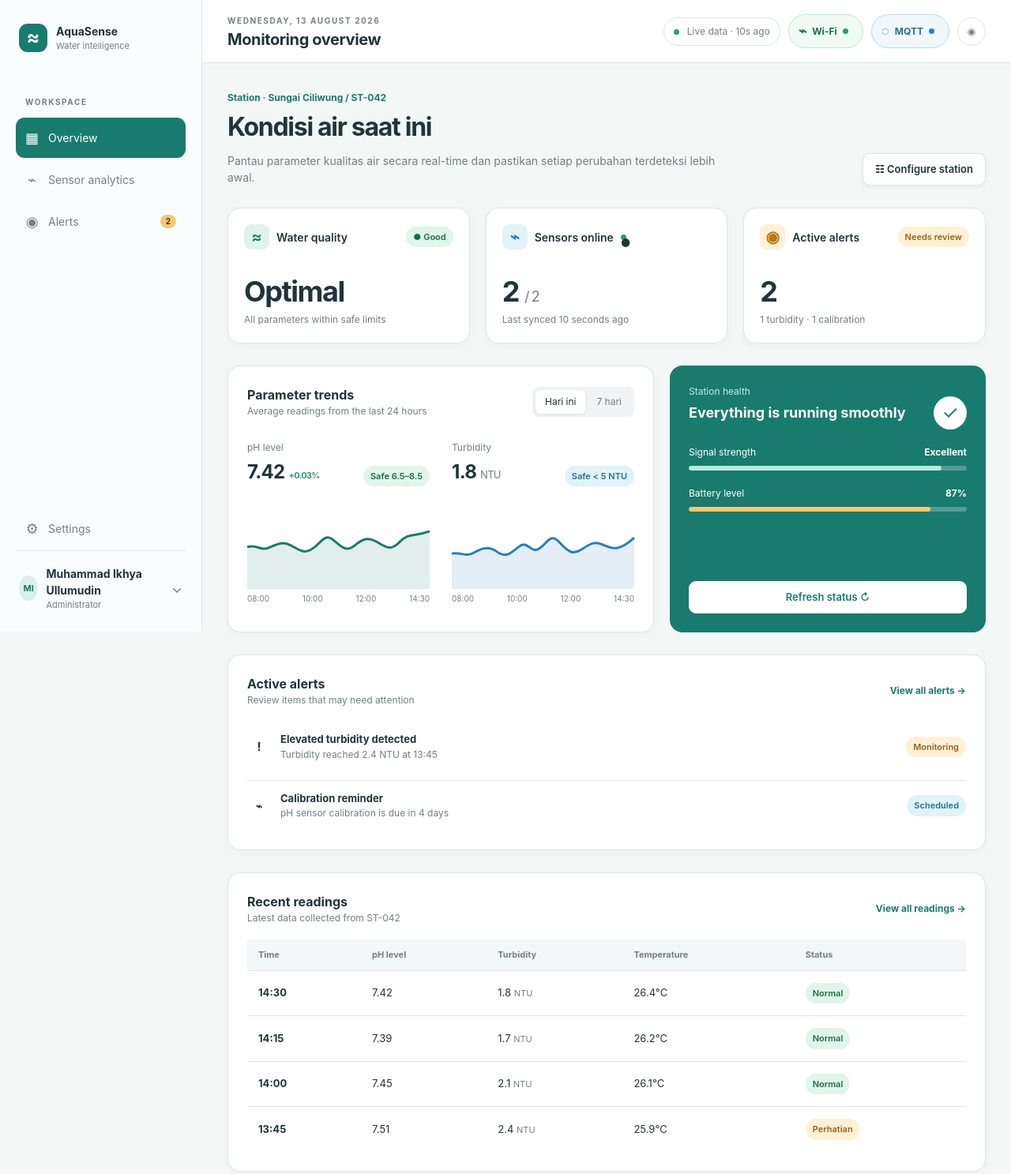
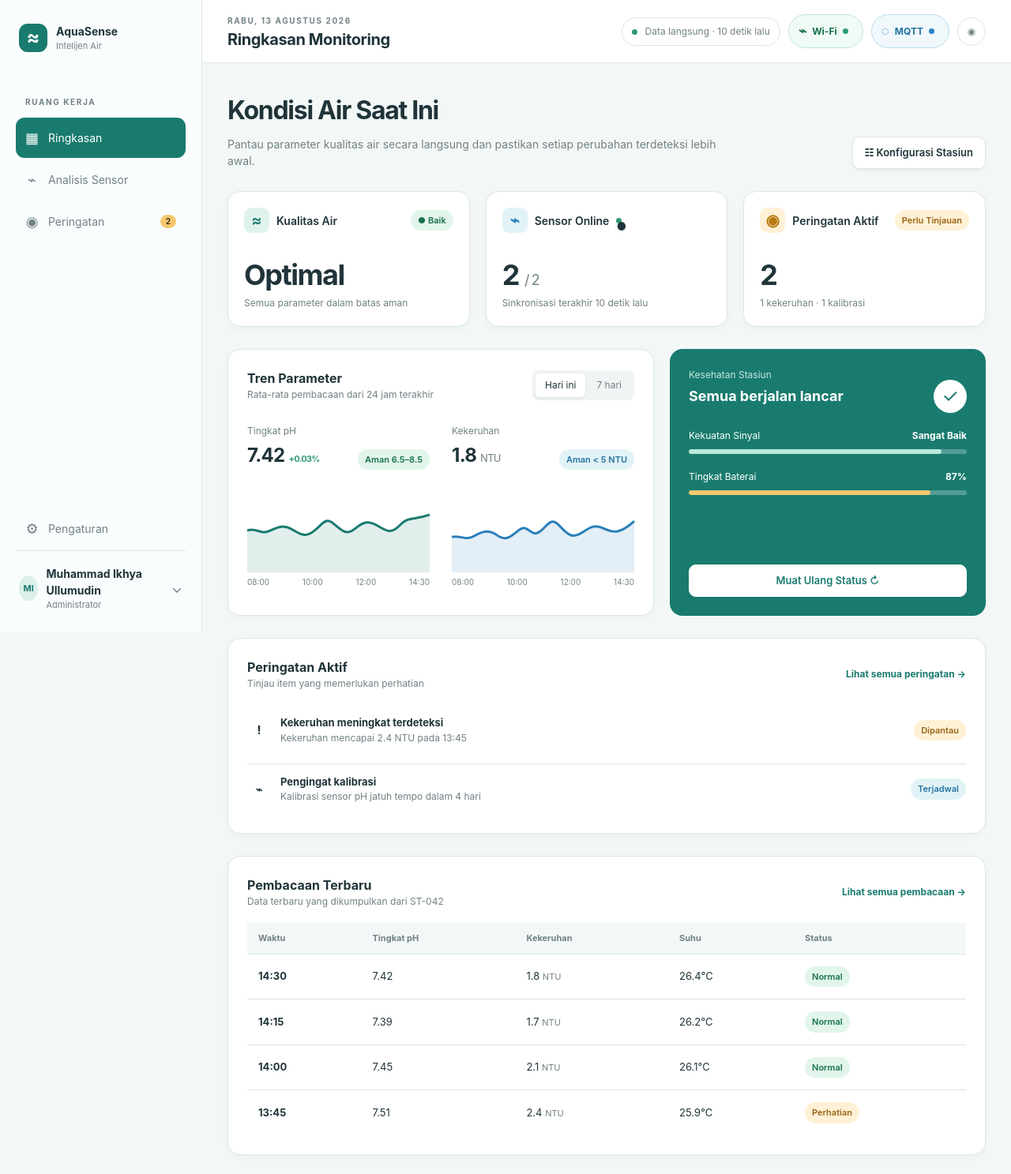
Before and after one commit to ficrammanifur/monitoring-air, a plain HTML site: page index.html in a window 1280 px wide. Shown: the top 1487 px of the page at 79% size. Drawn offline with Linux system fonts and the light colour scheme.

Commit message:
Update index.html

```diff
--- a/index.html
+++ b/index.html
@@ -16,27 +16,27 @@
         <div class="brand-mark" aria-hidden="true">≈</div>
         <div>
           <strong>AquaSense</strong>
-          <span>Water intelligence</span>
+          <span>Intelijen Air</span>
         </div>
         <button class="icon-button mobile-only" id="close-menu" aria-label="Tutup menu">×</button>
       </div>
 
       <nav class="nav">
-        <span class="nav-label">Workspace</span>
+        <span class="nav-label">Ruang Kerja</span>
         <button class="nav-item active" data-section="Overview">
-          <span>▦</span> Overview
+          <span>▦</span> Ringkasan
         </button>
         <button class="nav-item" data-section="Sensor analytics">
-          <span>⌁</span> Sensor analytics
+          <span>⌁</span> Analisis Sensor
         </button>
         <button class="nav-item" data-section="Alerts">
-          <span>◉</span> Alerts <b>2</b>
+          <span>◉</span> Peringatan <b>2</b>
         </button>
       </nav>
 
       <div class="sidebar-bottom">
         <button class="nav-item" data-section="Settings">
-          <span>⚙</span> Settings
+          <span>⚙</span> Pengaturan
         </button>
         <div class="profile">
           <div class="avatar">MI</div>
@@ -59,16 +59,16 @@
         <div class="topbar-title">
           <button class="icon-button mobile-only" id="open-menu" aria-label="Buka menu">☰</button>
           <div>
-            <span class="eyebrow">Wednesday, 13 August 2026</span>
-            <h1>Monitoring overview</h1>
+            <span class="eyebrow">Rabu, 13 Agustus 2026</span>
+            <h1>Ringkasan Monitoring</h1>
           </div>
         </div>
 
         <div class="connection-group">
           <span class="live-pill">
-            <i></i> Live data · 10s ago
+            <i></i> Data langsung · 10 detik lalu
           </span>
-          <span class="connection wifi" title="Wi-Fi tersambung">
+          <span class="connection wifi" title="Wi-Fi terhubung">
             <span>⌁</span><b>Wi-Fi</b><i></i>
           </span>
           <span class="connection mqtt" title="Broker MQTT terhubung">
@@ -83,11 +83,10 @@
         <!-- Intro -->
         <section class="intro">
           <div>
-            <span class="station-label">Station · Sungai Ciliwung / ST-042</span>
-            <h2>Kondisi air saat ini</h2>
-            <p>Pantau parameter kualitas air secara real-time dan pastikan setiap perubahan terdeteksi lebih awal.</p>
+            <h2>Kondisi Air Saat Ini</h2>
+            <p>Pantau parameter kualitas air secara langsung dan pastikan setiap perubahan terdeteksi lebih awal.</p>
           </div>
-          <button class="outline-button" id="configure">☷ Configure station</button>
+          <button class="outline-button" id="configure">☷ Konfigurasi Stasiun</button>
         </section>
 
         <!-- Summary Grid -->
@@ -95,31 +94,31 @@
           <article class="card summary-card">
             <div class="card-title">
               <span class="metric-icon teal">≈</span>
-              <span>Water quality</span>
-              <span class="status good">● Good</span>
+              <span>Kualitas Air</span>
+              <span class="status good">● Baik</span>
             </div>
             <strong class="big-value">Optimal</strong>
-            <span class="muted">All parameters within safe limits</span>
+            <span class="muted">Semua parameter dalam batas aman</span>
           </article>
 
           <article class="card summary-card">
             <div class="card-title">
               <span class="metric-icon blue">⌁</span>
-              <span>Sensors online</span>
+              <span>Sensor Online</span>
               <span class="online-dot">●</span>
             </div>
             <strong class="big-value">2 <small>/ 2</small></strong>
-            <span class="muted">Last synced 10 seconds ago</span>
+            <span class="muted">Sinkronisasi terakhir 10 detik lalu</span>
           </article>
 
           <article class="card summary-card">
             <div class="card-title">
               <span class="metric-icon amber">◉</span>
-              <span>Active alerts</span>
-              <span class="status warn">Needs review</span>
+              <span>Peringatan Aktif</span>
+              <span class="status warn">Perlu Tinjauan</span>
             </div>
             <strong class="big-value">2</strong>
-            <span class="muted">1 turbidity · 1 calibration</span>
+            <span class="muted">1 kekeruhan · 1 kalibrasi</span>
           </article>
         </section>
 
@@ -129,8 +128,8 @@
           <article class="card trends">
             <div class="section-head">
               <div>
-                <h3>Parameter trends</h3>
-                <span class="muted">Average readings from the last 24 hours</span>
+                <h3>Tren Parameter</h3>
+                <span class="muted">Rata-rata pembacaan dari 24 jam terakhir</span>
               </div>
               <div class="tabs">
                 <button class="tab active" data-range="Hari ini">Hari ini</button>
@@ -143,10 +142,10 @@
               <div class="trend">
                 <div class="trend-head">
                   <div>
-                    <span class="muted">pH level</span>
+                    <span class="muted">Tingkat pH</span>
                     <strong>7.42 <em>+0.03%</em></strong>
                   </div>
-                  <span class="safe teal-bg">Safe 6.5–8.5</span>
+                  <span class="safe teal-bg">Aman 6.5–8.5</span>
                 </div>
                 <div class="chart ph-chart" role="img" aria-label="Grafik tren pH">
                   <svg viewBox="0 0 520 130" preserveAspectRatio="none">
@@ -166,12 +165,12 @@
               <div class="trend">
                 <div class="trend-head">
                   <div>
-                    <span class="muted">Turbidity</span>
+                    <span class="muted">Kekeruhan</span>
                     <strong>1.8 <small>NTU</small></strong>
                   </div>
-                  <span class="safe blue-bg">Safe &lt; 5 NTU</span>
+                  <span class="safe blue-bg">Aman &lt; 5 NTU</span>
                 </div>
-                <div class="chart turb-chart" role="img" aria-label="Grafik tren turbidity">
+                <div class="chart turb-chart" role="img" aria-label="Grafik tren kekeruhan">
                   <svg viewBox="0 0 520 130" preserveAspectRatio="none">
                     <path d="M0 76 C25 73 40 82 62 75 S104 64 128 73 S163 78 190 66 S223 76 247 69 S280 43 307 59 S346 78 372 69 S406 57 433 63 S476 73 520 52 V130 H0 Z"/>
                     <path class="line" d="M0 76 C25 73 40 82 62 75 S104 64 128 73 S163 78 190 66 S223 76 247 69 S280 43 307 59 S346 78 372 69 S406 57 433 63 S476 73 520 52"/>
@@ -190,28 +189,28 @@
           <!-- Health Panel -->
           <article class="health-panel">
             <div>
-              <span class="muted light">Station health</span>
-              <h3>Everything is running smoothly</h3>
+              <span class="muted light">Kesehatan Stasiun</span>
+              <h3>Semua berjalan lancar</h3>
             </div>
             <span class="health-check">✓</span>
 
             <div class="health-meter">
               <div>
-                <span>Signal strength</span>
-                <strong>Excellent</strong>
+                <span>Kekuatan Sinyal</span>
+                <strong>Sangat Baik</strong>
               </div>
               <div class="meter"><i></i></div>
             </div>
 
             <div class="health-meter">
               <div>
-                <span>Battery level</span>
+                <span>Tingkat Baterai</span>
                 <strong>87%</strong>
               </div>
               <div class="meter battery"><i></i></div>
             </div>
 
-            <button class="light-button" id="refresh-status">Refresh status ↻</button>
+            <button class="light-button" id="refresh-status">Muat Ulang Status ↻</button>
           </article>
         </section>
 
@@ -219,29 +218,29 @@
         <section class="card alerts">
           <div class="section-head">
             <div>
-              <h3>Active alerts</h3>
-              <span class="muted">Review items that may need attention</span>
+              <h3>Peringatan Aktif</h3>
+              <span class="muted">Tinjau item yang memerlukan perhatian</span>
             </div>
-            <button class="text-button" id="view-alerts">View all alerts →</button>
+            <button class="text-button" id="view-alerts">Lihat semua peringatan →</button>
           </div>
 
           <div class="alert-list">
             <div class="alert-row">
               <span class="alert-icon amber">!</span>
               <div>
-                <strong>Elevated turbidity detected</strong>
-                <span class="muted">Turbidity reached 2.4 NTU at 13:45</span>
+                <strong>Kekeruhan meningkat terdeteksi</strong>
+                <span class="muted">Kekeruhan mencapai 2.4 NTU pada 13:45</span>
               </div>
-              <span class="status warn">Monitoring</span>
+              <span class="status warn">Dipantau</span>
             </div>
 
             <div class="alert-row">
               <span class="alert-icon blue">⌁</span>
               <div>
-                <strong>Calibration reminder</strong>
-                <span class="muted">pH sensor calibration is due in 4 days</span>
+                <strong>Pengingat kalibrasi</strong>
+                <span class="muted">Kalibrasi sensor pH jatuh tempo dalam 4 hari</span>
               </div>
-              <span class="status info">Scheduled</span>
+              <span class="status info">Terjadwal</span>
             </div>
           </div>
         </section>
@@ -250,20 +249,20 @@
         <section class="card readings">
           <div class="section-head">
             <div>
-              <h3>Recent readings</h3>
-              <span class="muted">Latest data collected from ST-042</span>
+              <h3>Pembacaan Terbaru</h3>
+              <span class="muted">Data terbaru yang dikumpulkan dari ST-042</span>
             </div>
-            <button class="text-button">View all readings →</button>
+            <button class="text-button">Lihat semua pembacaan →</button>
           </div>
 
           <div class="table-wrap">
             <table>
               <thead>
                 <tr>
-                  <th>Time</th>
-                  <th>pH level</th>
-                  <th>Turbidity</th>
-                  <th>Temperature</th>
+                  <th>Waktu</th>
+                  <th>Tingkat pH</th>
+                  <th>Kekeruhan</th>
+                  <th>Suhu</th>
                   <th>Status</th>
                 </tr>
               </thead>
```
